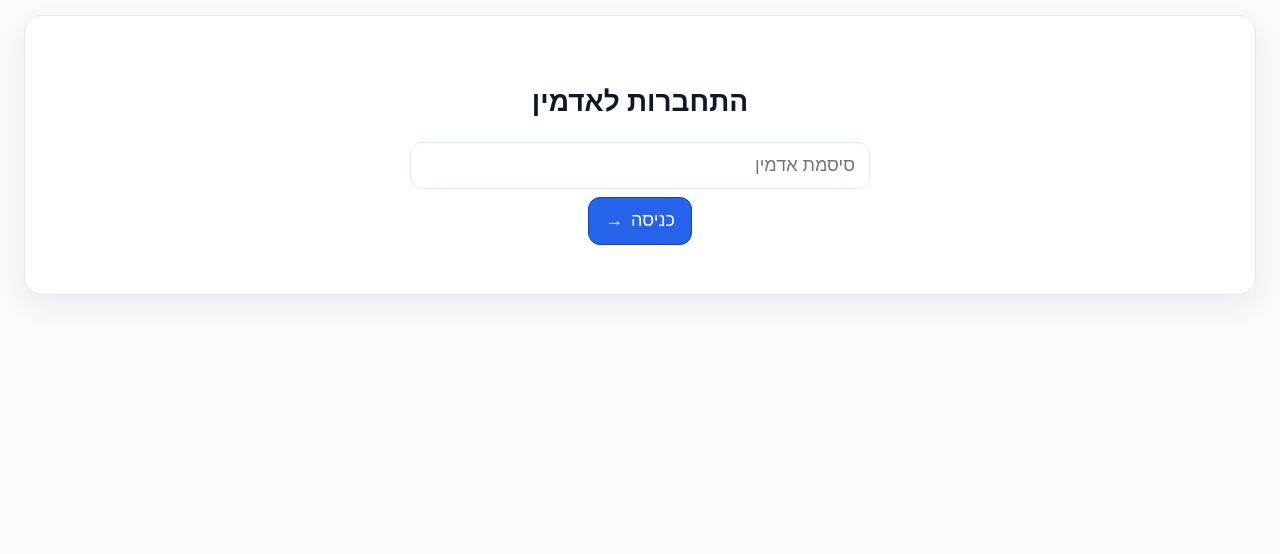
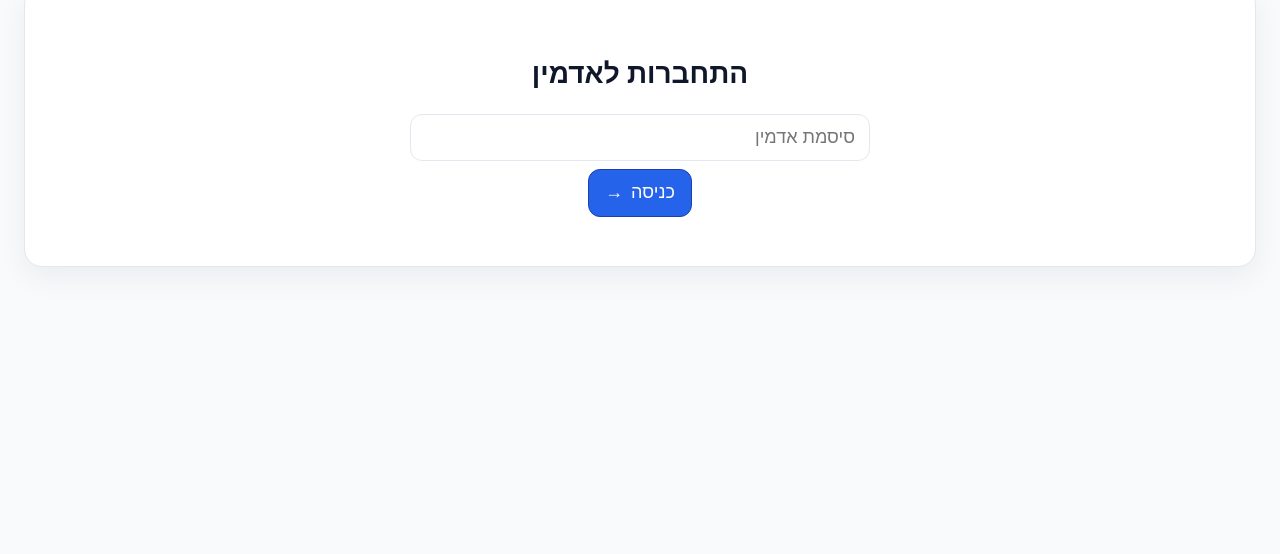
Before and after one commit to RaikoGAL/classes-registration, a website: page public/admin.html in a window 1280 px wide. Shown: the part 246-800 px from the top of the page. Drawn offline with Linux system fonts and the light colour scheme.

Commit message:
Update styles.css

```diff
--- a/public/styles.css
+++ b/public/styles.css
@@ -164,3 +164,15 @@ a[href^="tel:"], .ltr{
 .price{ font-size:18px; }              /* מחירים טיפה גדולים יותר */
 
 /* מובייל נשאר אותו הדבר — אין צורך לשנות את ה‑@media הקיים אצלך */
+
+/* ===== Admin page layout fix: אל תשתמש ב-flex של ה-container כדי למנוע gap ===== */
+.page-admin .container{
+  display:block;      /* מבטל את flex מה-sticky footer הגלובלי */
+  min-height:auto;    /* אין אילוץ לגובה מסך */
+}
+
+/* ריווח עדין לשער/תוכן */
+.page-admin #gate,
+.page-admin #content{
+  margin-top:14px;
+}
```
